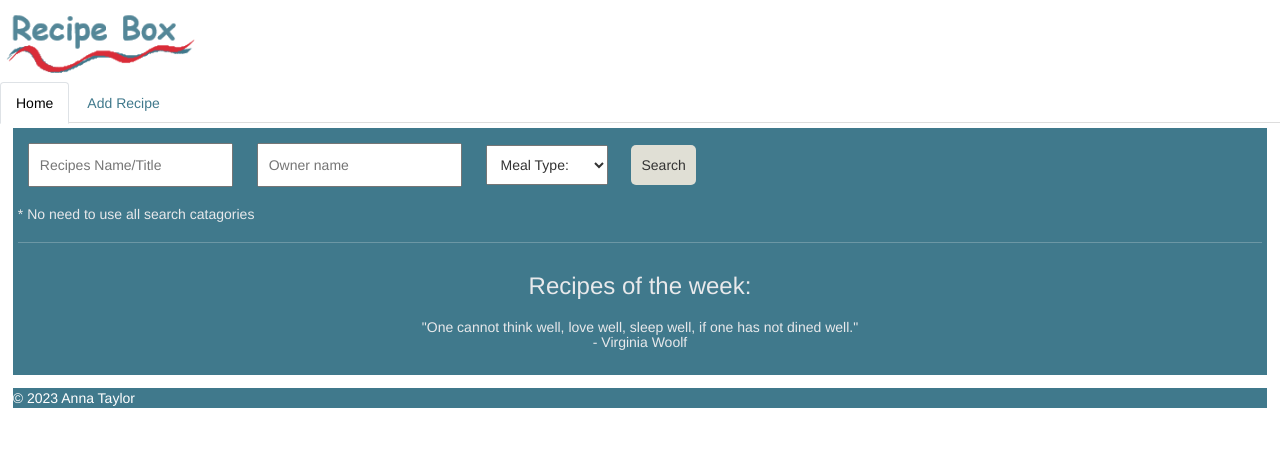
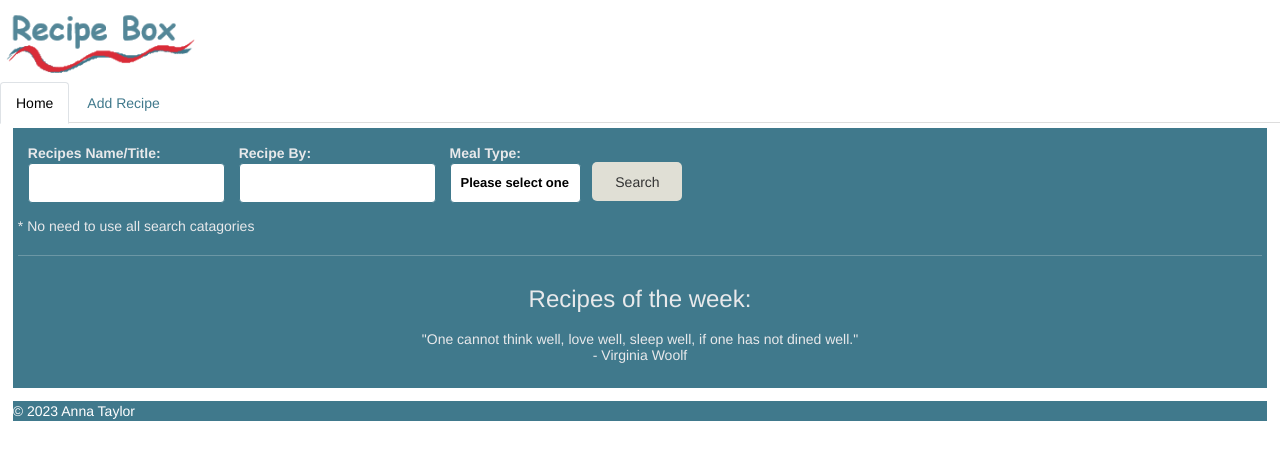
Before and after one commit to Anna-tay/home_recipes, a Flask app: template templates/home.html in a window 1280 px wide. Shown: the top 449 px of the page. Run offline with Flask 3, Linux system fonts and the light colour scheme; the template is opened without the code that fills it, so the values that code supplies are empty; some libraries are stand-ins or nearby versions.

```diff
--- a/static/css/main.css
+++ b/static/css/main.css
@@ -63,6 +63,11 @@ footer{
 .bu:hover{
     color: var(--white);
     background-color: var(--secondary);
+}
+.search_button{
+    width: 9rem;
+    height: 3.9rem;
+    margin-left: 8px;
 }
 
 .button{
@@ -167,14 +172,23 @@ footer{
     border-radius: 7px;
 }
 
-.search_bar input,
-.search_bar select,
-.search_bar label,
-.search_bar h5,
-.search_bar button {
-  display: inline-block;
-  margin: 1rem;
-  padding: 1rem;
+.searchlabel{
+    color:var(--white);
+    margin-top: 1rem;
+    margin-left: 1rem;
+}
+
+.search_bar label.searchlabel input, .search_bar label.searchlabel select{
+    -webkit-appearance: none;
+    display: block;
+    font-size: 1.3rem;
+    border: solid 1px var(--primary);
+    border-radius: 4px;
+    padding: 1rem;
+    color: black;
+    width: 100%;
+    max-width: 20rem;
+    background-color: white;
 }
 
 .recipe_search {
@@ -183,7 +197,6 @@ footer{
 #confirm_save, #confirm_message{
     display: none;
 }
-
 
 .star-rating {
     display: inline-block;
--- a/templates/base.html
+++ b/templates/base.html
@@ -16,6 +16,7 @@
     <meta
         name="image"
         content="\static\images\Recipe_box_logo.png" />
+
 
     <!-- header with logo -->
     <div id="logo_box">
--- a/templates/home.html
+++ b/templates/home.html
@@ -34,10 +34,14 @@
         <!-- search bar -->
         <section>
             <div class="search_bar">
-              <input type="text" id="recipe_search" name="search_value" placeholder="Recipes Name/Title" >
-              <input type="text" id="owner_search" name="search_owner" placeholder="Owner name">
+              <fieldset>
+                <label class="searchlabel">Recipes Name/Title:
+                  <input type="text" id="recipe_search"  name="search_value" ></label>
+                <label class="searchlabel">Recipe By:
+                  <input type="text" id="owner_search" name="search_owner" ></label>
+                  <label class="searchlabel">Meal Type:
                     <select name="meal_type">
-                    <option value="NULL">Meal Type:</option>
+                      <option value="NULL">Please select one</option>
                       <option value="Appetizer">Appetizer</option>
                       <option value="Beverages">Beverages</option>
                       <option value="Breakfast">Breakfast</option>
@@ -47,8 +51,9 @@
                       <option value="Main Course">Main Course</option>
                       <option value="Side Dish">Side Dish</option>
                       <option value="Snacks">Snacks</option>
-                </select>
-                <button type="submit" class="turn_red bu" id="search_button">Search <i class="fa fa-search"></i></button>
+                  </select></label>
+                  <button type="submit" class="turn_red bu search_button" id="search_button">Search <i class="fa fa-search"></i></button>
+                </fieldset>
             </div>
             <h5 class="white">* No need to use all search catagories</h5>
           </section>
@@ -77,7 +82,7 @@
                 </div>
               {% endfor %}
             {% elif sv == 'true' %}
-                <h4 class="white">No recipes found with "{{search_value}}" in the Title</h4>
+                <h4 class="white">No recipes found with that search</h4>
             {% else %}
                 <h4 class="white">Search for Recipes</h4>
             {% endif %}
```
Also changed, not shown: README.md. Lines whose indentation alone changed are shown as unchanged.
